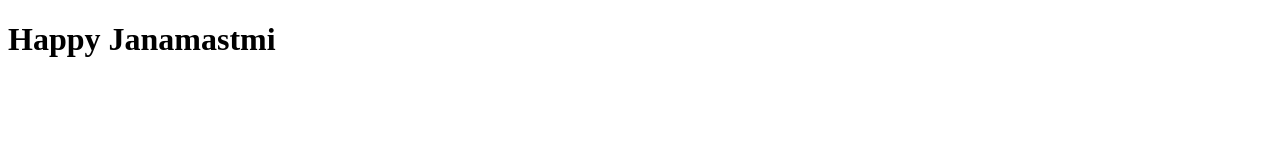
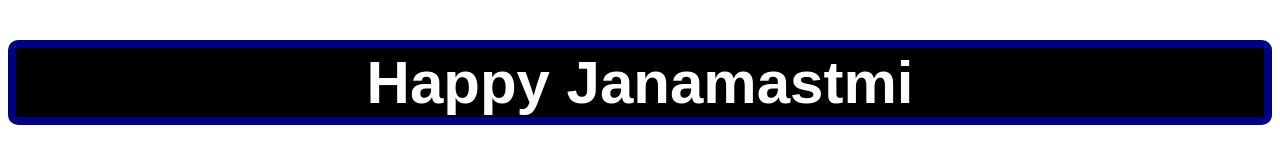
Before and after one commit to akash09gupta/GithHub-Practice, a plain HTML site: page index.html in a window 1280 px wide. Drawn offline with Linux system fonts and the light colour scheme.

Commit message:
Adding Heading happpy Janamastmi

```diff
--- a/index.html
+++ b/index.html
@@ -4,6 +4,7 @@
     <meta charset="UTF-8">
     <meta name="viewport" content="width=device-width, initial-scale=1.0">
     <title>Document</title>
+    <link rel="stylesheet" href="style.css">
 </head>
 <body>
     <h1>Happy Janamastmi</h1>
--- /dev/null
+++ b/style.css
@@ -0,0 +1,11 @@
+h1 {
+    font-family: Arial, Helvetica, sans-serif;
+    font-size: 60px;
+    text-align: center;
+    font-weight: bolder;
+    color: white;
+    background-color: black;
+    border: 8px solid navy;
+    border-radius: 10px;
+    opacity: 1000px;
+}
```
